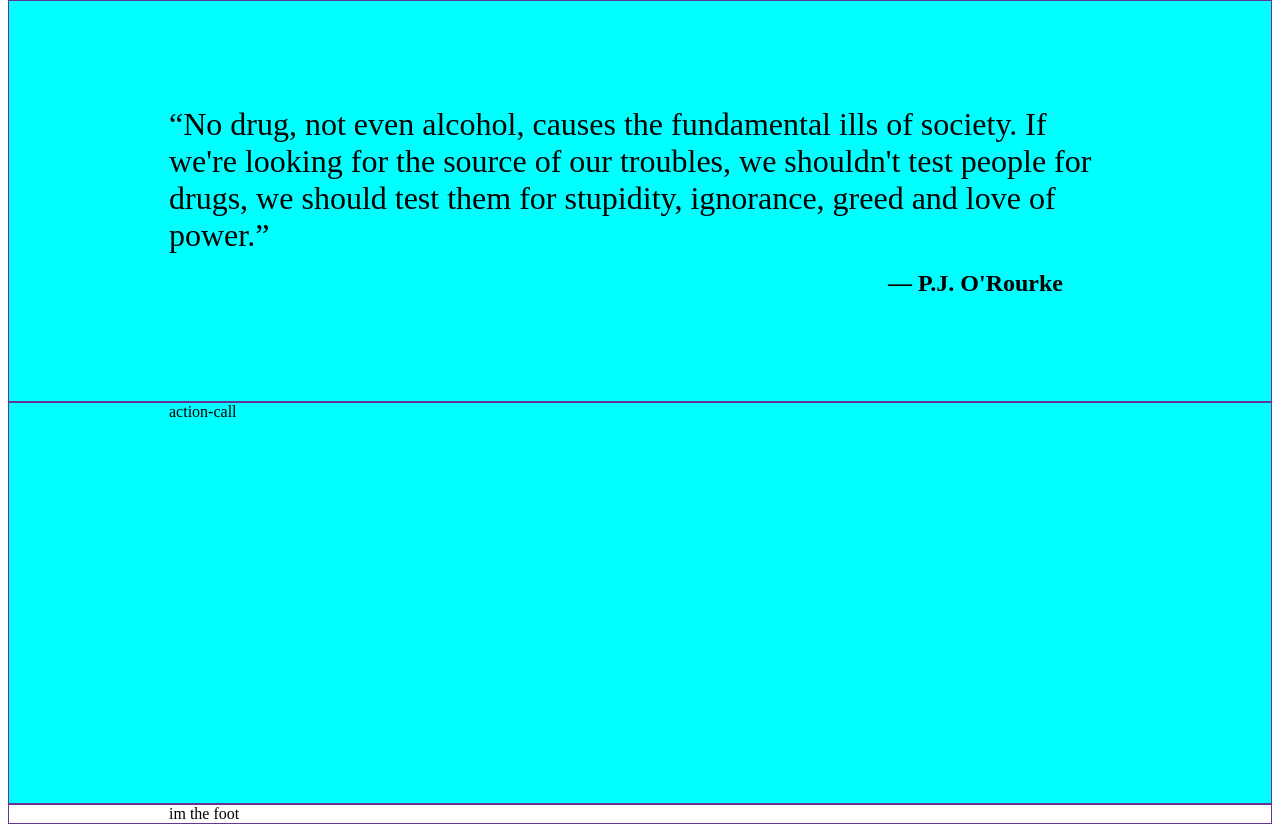
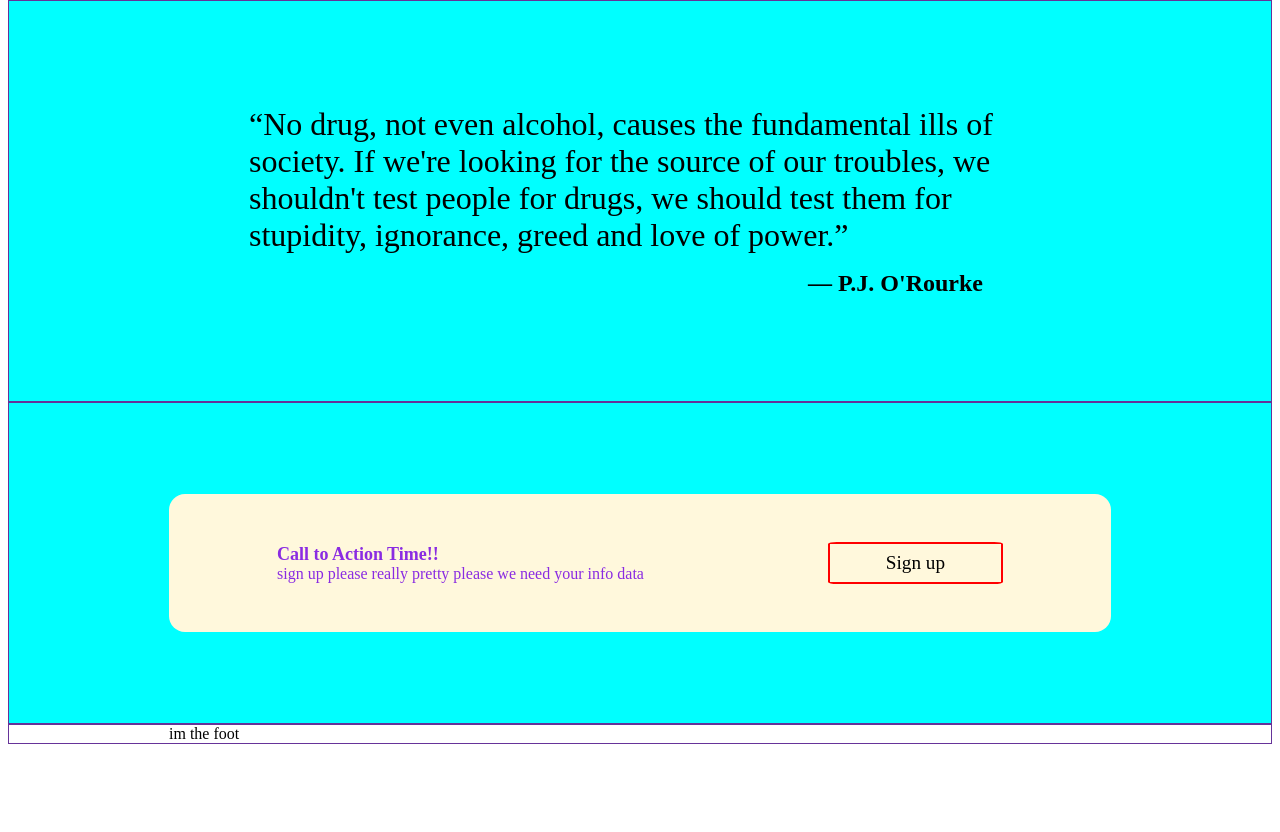
Before and after one commit to gustavords/o_landing_page, a plain HTML site: page index.html in a window 1280 px wide. Shown: the part 924-1756 px from the top of the page. After the commit the page ends 1676 px from the top, so only its background shows below. Drawn offline with Linux system fonts and the light colour scheme.

Commit message:
Add flex structure to div.action_call

```diff
--- a/css/style.css
+++ b/css/style.css
@@ -16,6 +16,11 @@ body {
     background-color: aqua;
     flex: 0 1 25rem;
     display: flex;
+}
+
+.info,
+.quote {
+    padding: 0 15rem;
 }
 
 nav {
@@ -126,3 +131,44 @@ nav {
     }
 
 }
+
+.action_call {
+
+    flex: 0 1 20rem;
+    justify-content: center;
+    align-items: center;
+
+    .action_wrap {
+        flex: 1;
+        padding: 3em 1em;
+        background-color: cornsilk;
+        border-radius: 16px;
+
+        display: flex;
+        justify-content: space-around;
+        align-items: center;
+        gap: 0%;
+
+        div {
+                padding: 0%;
+            p{
+                padding: 0%;
+                color: blueviolet;
+                margin: 0%;
+            }
+            p:first-child{
+                font-size: large;
+                font-weight: bolder;
+            }
+        }
+
+        button {
+            flex: 0 1 10em;
+            all: unset;
+            border: 2px red solid;
+            padding: .5rem 3.5rem;
+            font-size: larger;
+            border-radius: 5%;
+        }
+    }
+}
--- a/index.html
+++ b/index.html
@@ -73,7 +73,15 @@
         <p>― P.J. O'Rourke</p>
     </div>
     <div class="section action_call">
-        action-call
+        <div class="action_wrap">
+            <div>
+                <!-- <h3>Call to Action Time!!</h3> -->
+                <p><strong>Call to Action Time!!</strong> </p>
+
+                <p>sign up please really pretty please we need your info data </p>
+            </div>
+            <button class="signup_btn">Sign up</button>
+        </div>
     </div>
 
     <!--  -->
```
